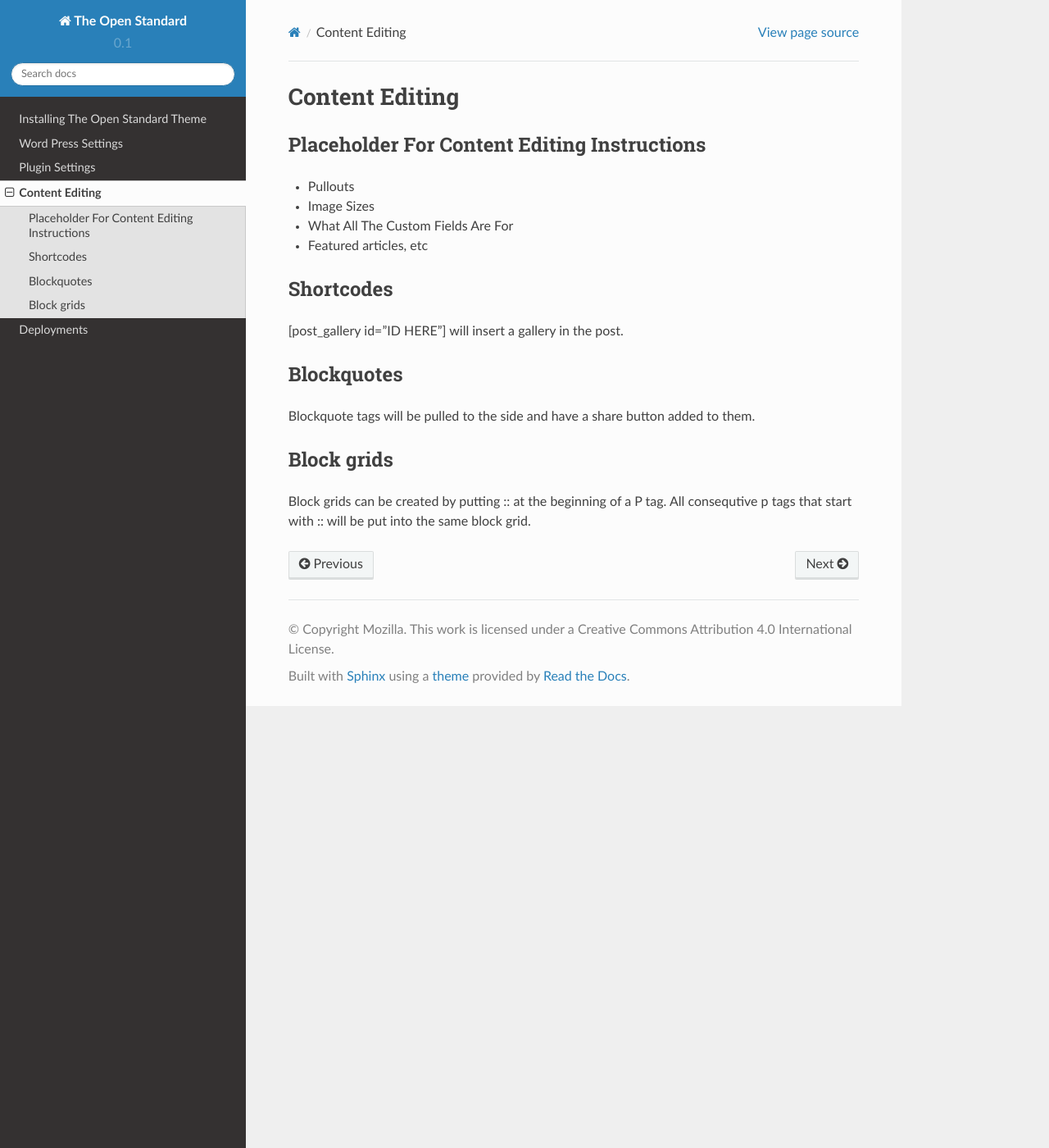
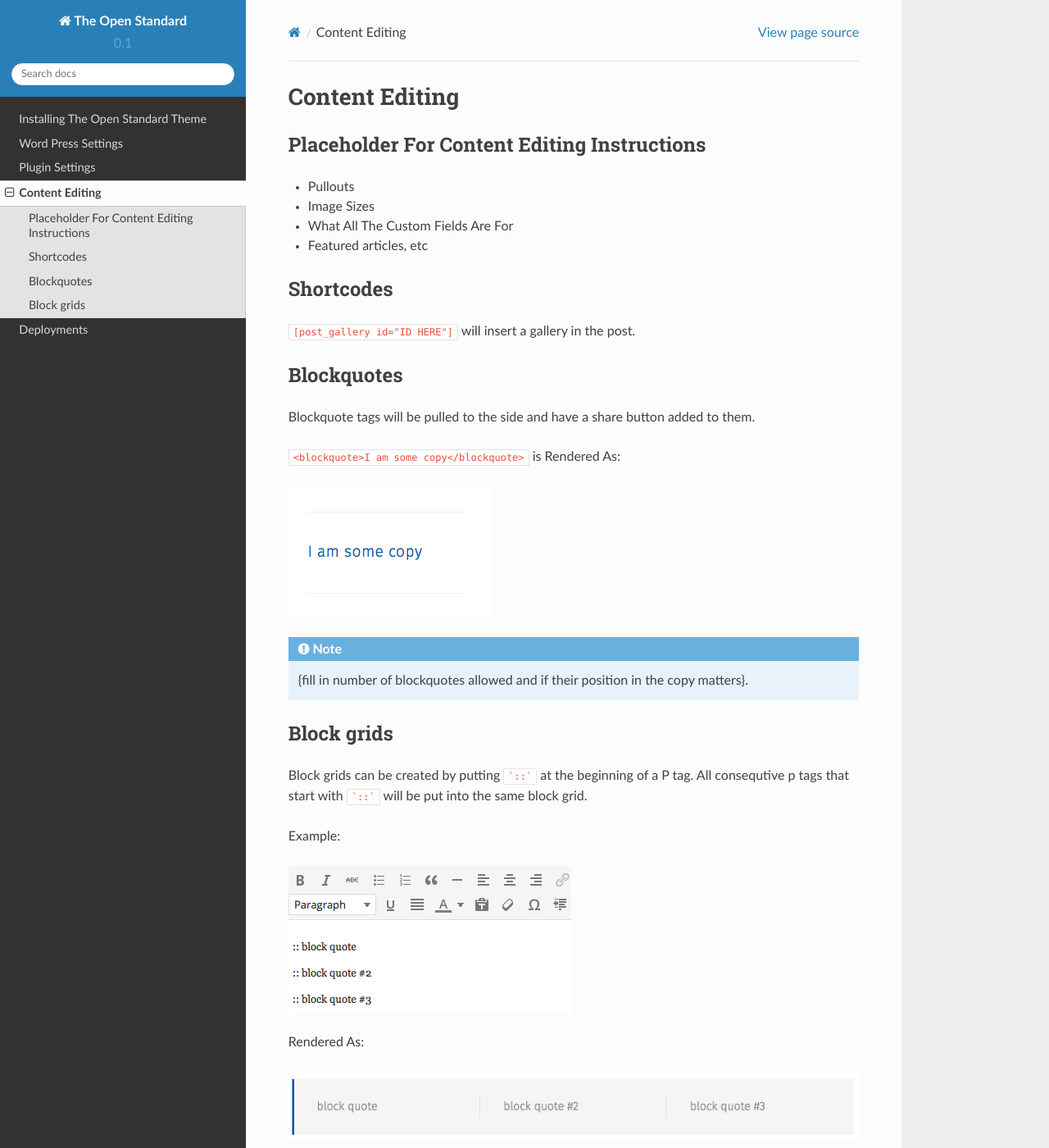
Before and after one commit to mozilla/theopenstandard, a Sphinx documentation site: the page built from docs/contentediting.rst, in a window 1280 px wide and 1400 px high. Shown: the whole window at 82% size. Built offline with Sphinx 7.4.7 and the Read the Docs theme 2.0.0, drawn with Linux system fonts in a browser that asks for light colours.

Commit message:
Added Examples To Docs

````diff
--- a/docs/contentediting.rst
+++ b/docs/contentediting.rst
@@ -17,12 +17,30 @@ Placeholder For Content Editing Instructions
 
 Shortcodes
 -------------
-[post_gallery id="ID HERE"] will insert a gallery in the post.
+``[post_gallery id="ID HERE"]`` will insert a gallery in the post.
 
 Blockquotes
 -------------
 Blockquote tags will be pulled to the side and have a share button added to them.
 
+``<blockquote>I am some copy</blockquote>`` is Rendered As:
+
+.. image:: images/blockquote-render.png
+
+
+.. note::  {fill in number of blockquotes allowed and if their position in the copy matters}.
+
+
+
 Block grids
 -------------
-Block grids can be created by putting :: at the beginning of a P tag. All consequtive p tags that start with :: will be put into the same block grid.
+Block grids can be created by putting ```::``` at the beginning of a P tag.
+All consequtive p tags that start with ```::``` will be put into the same block grid.
+
+Example:
+
+.. image:: images/block-admin.png
+
+Rendered As:
+
+.. image:: images/block-render.png
````
Also changed, not shown: docs/images/block-admin.png (added), docs/images/block-render.png (added), docs/images/blockquote-render.png (added).
